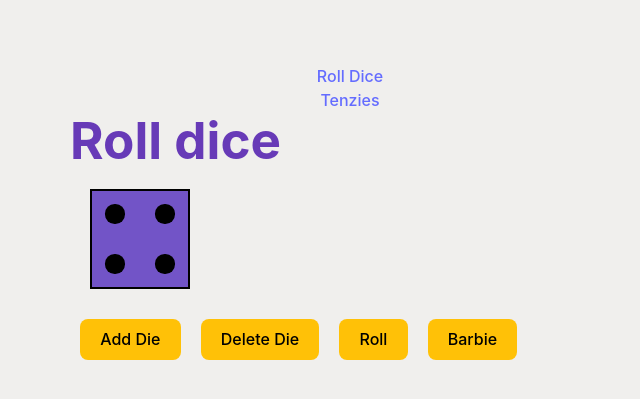
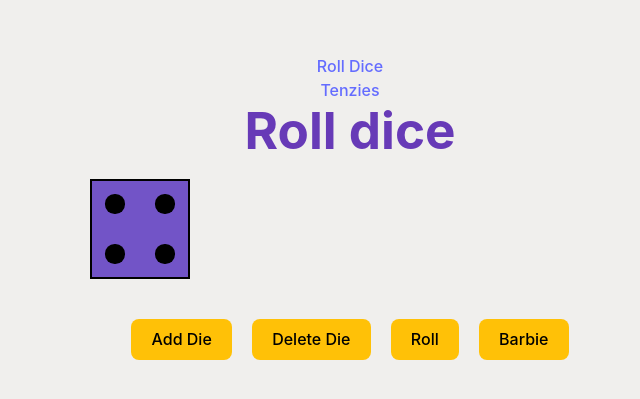
Before and after one commit to AhuraMagda/Pretty-Dice, a React (Vite) app: page / in a window 1280 px wide. Shown: the part 183-582 px from the top of the page, without its empty margins (290-930 px from the left). Built offline with nearby package versions, Linux system fonts and the light colour scheme.

Commit message:
style center

```diff
--- a/src/components/D6.css
+++ b/src/components/D6.css
@@ -26,7 +26,8 @@
     position: relative;
     transform-style: preserve-3d;
     transition: transform 0.45s;
-    width: var(--height)
+    width: var(--height);
+    justify-self: center;
   }
 
 
--- a/src/components/RollDice.css
+++ b/src/components/RollDice.css
@@ -4,4 +4,7 @@
 .buttons-container {
     display: flex;
     flex-wrap: wrap;
+    padding: 10px;
+    align-items: center;
+    justify-content: center;
 }
--- a/src/index.css
+++ b/src/index.css
@@ -35,6 +35,7 @@ h1 {
   font-size: 3.2em;
   line-height: 1.1;
   color: #673ab7;;
+  text-align: center;
 }
 
 button {
```
